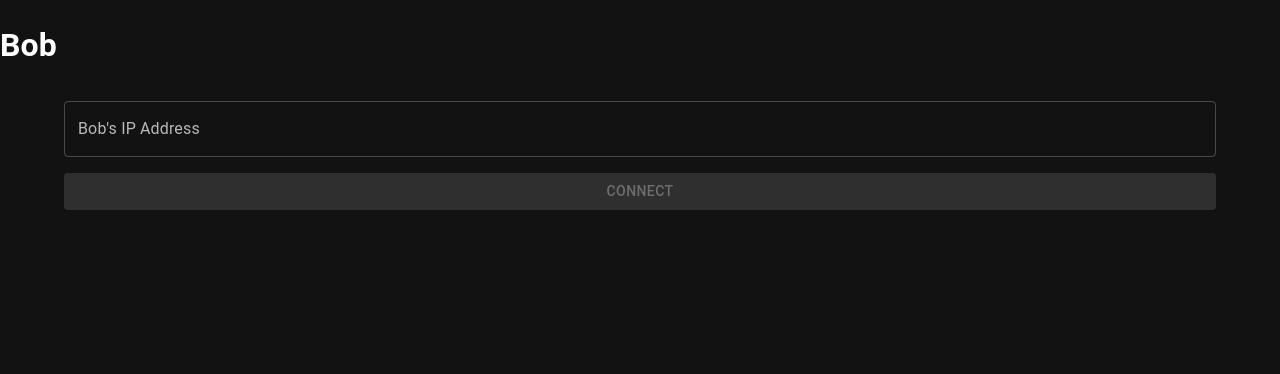
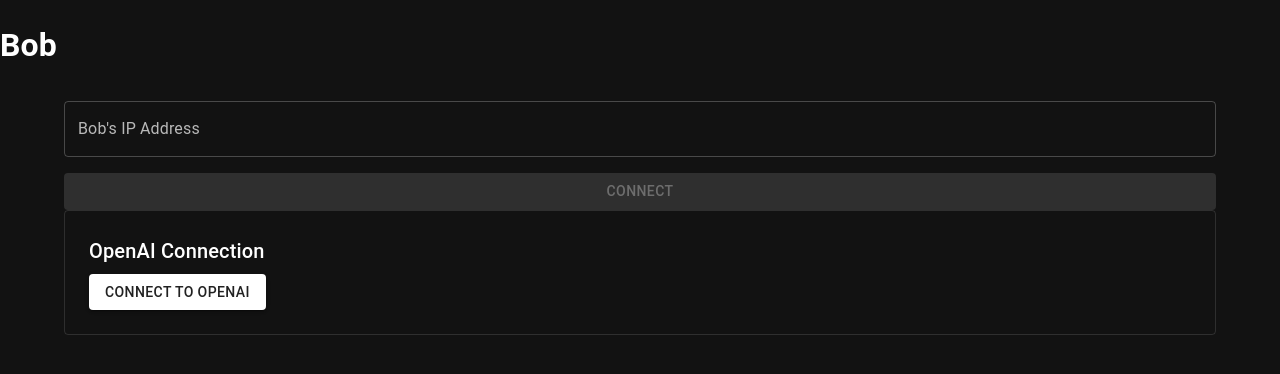
Before and after one commit to Tenemo/bob, a React app in the folder bob-client/: page / in a window 1280 px wide. Shown: the top 374 px of the page. Built offline with nearby package versions, Linux system fonts and the light colour scheme.

Commit message:
UI controls for OpenAI

```diff
--- a/bob-client/config/webpack/webpack.common.babel.ts
+++ b/bob-client/config/webpack/webpack.common.babel.ts
@@ -23,6 +23,7 @@ export const commonConfig: Configuration = {
                 BUILD_DATE: JSON.stringify(
                     new Date().toISOString().split('T')[0],
                 ),
+                OPENAI_API_KEY: JSON.stringify(process.env.OPENAI_API_KEY),
             },
         }),
     ],
--- a/bob-client/package.json
+++ b/bob-client/package.json
@@ -53,6 +53,7 @@
     "core-js": "^3.39.0",
     "date-fns": "^4.1.0",
     "history": "^5.3.0",
+    "lucide-react": "^0.460.0",
     "normalize.css": "^8.0.1",
     "react": "^18.3.1",
     "react-dom": "^18.3.1",
--- a/bob-client/src/features/HomePage/HomePage.tsx
+++ b/bob-client/src/features/HomePage/HomePage.tsx
@@ -6,6 +6,8 @@ import {
     Box,
     CircularProgress,
 } from '@mui/material';
+import { RealtimeClient } from '@openai/realtime-api-beta';
+import { Mic, MicOff } from 'lucide-react';
 import React, { useState, useEffect } from 'react';
 import { Helmet } from 'react-helmet-async';
 
@@ -24,6 +26,12 @@ const HomePage = (): React.JSX.Element => {
     const storedIp = useAppSelector(selectBobIp);
     const [inputIp, setInputIp] = useState(storedIp);
     const [capturedImage, setCapturedImage] = useState<string | null>(null);
+    const [client, setClient] = useState<RealtimeClient | null>(null);
+    const [lastResponse, setLastResponse] = useState('');
+    const [transcript, setTranscript] = useState('');
+    const [isAiConnected, setIsAiConnected] = useState(false);
+    const [isConnecting, setIsConnecting] = useState(false);
+    const [isStreaming, setIsStreaming] = useState(false);
 
     const {
         data: healthcheckData,
@@ -35,7 +43,145 @@ const HomePage = (): React.JSX.Element => {
         useCaptureQuery(undefined, {
             skip: !isConnected,
         });
+    const sendAudioToBob = async (audioData) => {
+        if (!isConnected || !storedIp) return;
 
+        try {
+            // Convert Int16Array to ArrayBuffer for direct transmission
+            const response = await fetch(`http://${storedIp}/audio`, {
+                method: 'POST',
+                headers: {
+                    'Content-Type': 'audio/wav',
+                },
+                body: audioData.buffer,
+            });
+
+            if (!response.ok) {
+                throw new Error(`HTTP error! status: ${response.status}`);
+            }
+        } catch (error) {
+            console.error('Failed to send audio to Bob:', error);
+        }
+    };
+
+    const connectToOpenAI = async () => {
+        setIsConnecting(true);
+        try {
+            const newClient = new RealtimeClient({
+                apiKey: process.env.OPENAI_API_KEY,
+                dangerouslyAllowAPIKeyInBrowser: true,
+            });
+
+            newClient.on('conversation.item.completed', ({ item }) => {
+                console.log('Conversation item completed:', item);
+                if (
+                    item.type === 'message' &&
+                    item.role === 'assistant' &&
+                    item.formatted?.audio
+                ) {
+                    console.log('Sending audio to Bob...');
+                    sendAudioToBob(item.formatted.audio);
+                }
+            });
+
+            newClient.on('conversation.updated', ({ item, delta }) => {
+                if (item.role === 'user' && delta?.transcript) {
+                    setTranscript((prev) => prev + delta.transcript);
+                }
+                if (item.role === 'assistant' && delta?.text) {
+                    setLastResponse((prev) => prev + delta.text);
+                }
+            });
+
+            await newClient.connect();
+            setClient(newClient);
+            setIsAiConnected(true);
+            console.log('Connection established successfully.');
+        } catch (error) {
+            console.error('Error connecting to OpenAI:', error);
+        } finally {
+            setIsConnecting(false);
+        }
+    };
+    const startAudioStream = async () => {
+        try {
+            const stream = await navigator.mediaDevices.getUserMedia({
+                audio: true,
+            });
+            const audioContext = new AudioContext({ sampleRate: 24000 });
+            const source = audioContext.createMediaStreamSource(stream);
+            const processor = audioContext.createScriptProcessor(4800, 1, 1); // 0.2 seconds at 24kHz
+
+            let audioBuffer = new Float32Array(0);
+            let silenceStart = null;
+            const silenceThreshold = 0.01;
+            const silenceDuration = 1000; // 1 second
+
+            processor.onaudioprocess = (e) => {
+                const inputData = e.inputBuffer.getChannelData(0);
+                audioBuffer = new Float32Array([...audioBuffer, ...inputData]);
+
+                // Check for silence
+                const isCurrentlySilent = inputData.every(
+                    (value) => Math.abs(value) < silenceThreshold,
+                );
+                if (isCurrentlySilent) {
+                    if (!silenceStart) {
+                        silenceStart = Date.now();
+                    } else if (Date.now() - silenceStart > silenceDuration) {
+                        console.log('Silence detected, creating response...');
+                        client?.createResponse();
+                        silenceStart = null;
+                    }
+                } else {
+                    silenceStart = null;
+                }
+
+                // Process audio in chunks
+                while (audioBuffer.length >= 4800) {
+                    const chunk = audioBuffer.slice(0, 4800);
+                    audioBuffer = audioBuffer.slice(4800);
+
+                    const int16Array = new Int16Array(chunk.length);
+                    for (let i = 0; i < chunk.length; i++) {
+                        int16Array[i] =
+                            Math.max(-1, Math.min(1, chunk[i])) * 0x7fff;
+                    }
+
+                    try {
+                        client?.appendInputAudio(int16Array);
+                    } catch (error) {
+                        console.error('Error sending audio data:', error);
+                    }
+                }
+            };
+
+            source.connect(processor);
+            processor.connect(audioContext.destination);
+
+            return () => {
+                processor.disconnect();
+                source.disconnect();
+                stream.getTracks().forEach((track) => {
+                    track.stop();
+                });
+                audioContext.close();
+            };
+        } catch (error) {
+            console.error('Error starting audio stream:', error);
+            return null;
+        }
+    };
+    const toggleStreaming = async (): Promise<void | null | (() => void)> => {
+        if (!isStreaming) {
+            const cleanup = await startAudioStream();
+            setIsStreaming(true);
+            return cleanup;
+        } else {
+            setIsStreaming(false);
+            return null;
+        }
+    };
     useEffect(() => {
         setInputIp(storedIp);
     }, [storedIp, dispatch]);
@@ -47,6 +193,16 @@ const HomePage = (): React.JSX.Element => {
             dispatch(setConnectionStatus(false));
         }
     }, [healthcheckData, dispatch]);
+
+    const disconnectFromOpenAI = (): void => {
+        if (client) {
+            client.disconnect();
+            setClient(null);
+            setIsAiConnected(false);
+            setTranscript('');
+            setLastResponse('');
+        }
+    };
 
     const handleConnect = (): void => {
         dispatch(setIp(inputIp));
@@ -128,6 +284,81 @@ const HomePage = (): React.JSX.Element => {
                     </Box>
                 )}
             </Box>
+            <Box
+                sx={{
+                    p: 3,
+                    border: '1px solid',
+                    borderColor: 'divider',
+                    borderRadius: 1,
+                }}
+            >
+                <Typography gutterBottom variant="h6">
+                    OpenAI Connection
+                </Typography>
+                <Button
+                    color="primary"
+                    disabled={isConnecting}
+                    onClick={
+                        isAiConnected ? disconnectFromOpenAI : connectToOpenAI
+                    }
+                    sx={{ mr: 2 }}
+                    variant="contained"
+                >
+                    {isConnecting
+                        ? 'Connecting...'
+                        : isAiConnected
+                          ? 'Disconnect from OpenAI'
+                          : 'Connect to OpenAI'}
+                </Button>
+
+                {isAiConnected && (
+                    <Button
+                        color={isStreaming ? 'error' : 'success'}
+                        onClick={() => {
+                            void toggleStreaming();
+                        }}
+                        variant="contained"
+                    >
+                        {isStreaming ? 'Stop Streaming' : 'Start Streaming'}
+                    </Button>
+                )}
+
+                {isAiConnected && (
+                    <Typography color="green" sx={{ mt: 1 }}>
+                        Connected to OpenAI successfully
+                    </Typography>
+                )}
+            </Box>
+
+            {isAiConnected && (
+                <Box
+                    sx={{
+                        p: 3,
+                        border: '1px solid',
+                        borderColor: 'divider',
+                        borderRadius: 1,
+                    }}
+                >
+                    <Typography gutterBottom variant="h6">
+                        Conversation
+                    </Typography>
+
+                    {transcript && (
+                        <Typography
+                            sx={{ mt: 2, color: 'text.secondary' }}
+                            variant="body1"
+                        >
+                            You: {transcript}
+                        </Typography>
+                    )}
+
+                    {lastResponse && (
+                        <Typography sx={{ mt: 2 }} variant="body1">
+                            Assistant: {lastResponse}
+                        </Typography>
+                    )}
+                </Box>
+            )}
         </Container>
     );
 };
```
Also changed, not shown: 2 other files (tests, documents, lock files or other folders).
